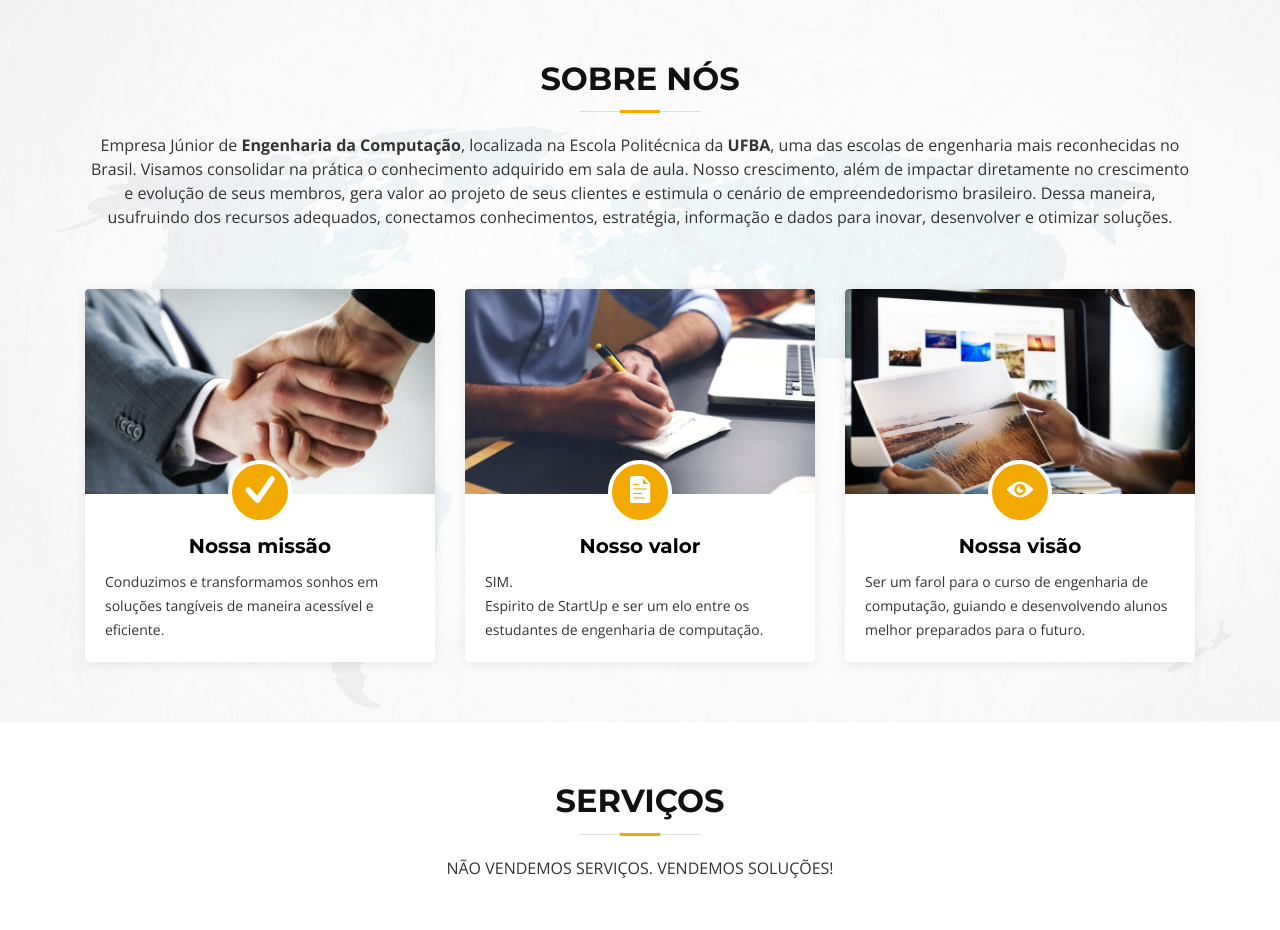
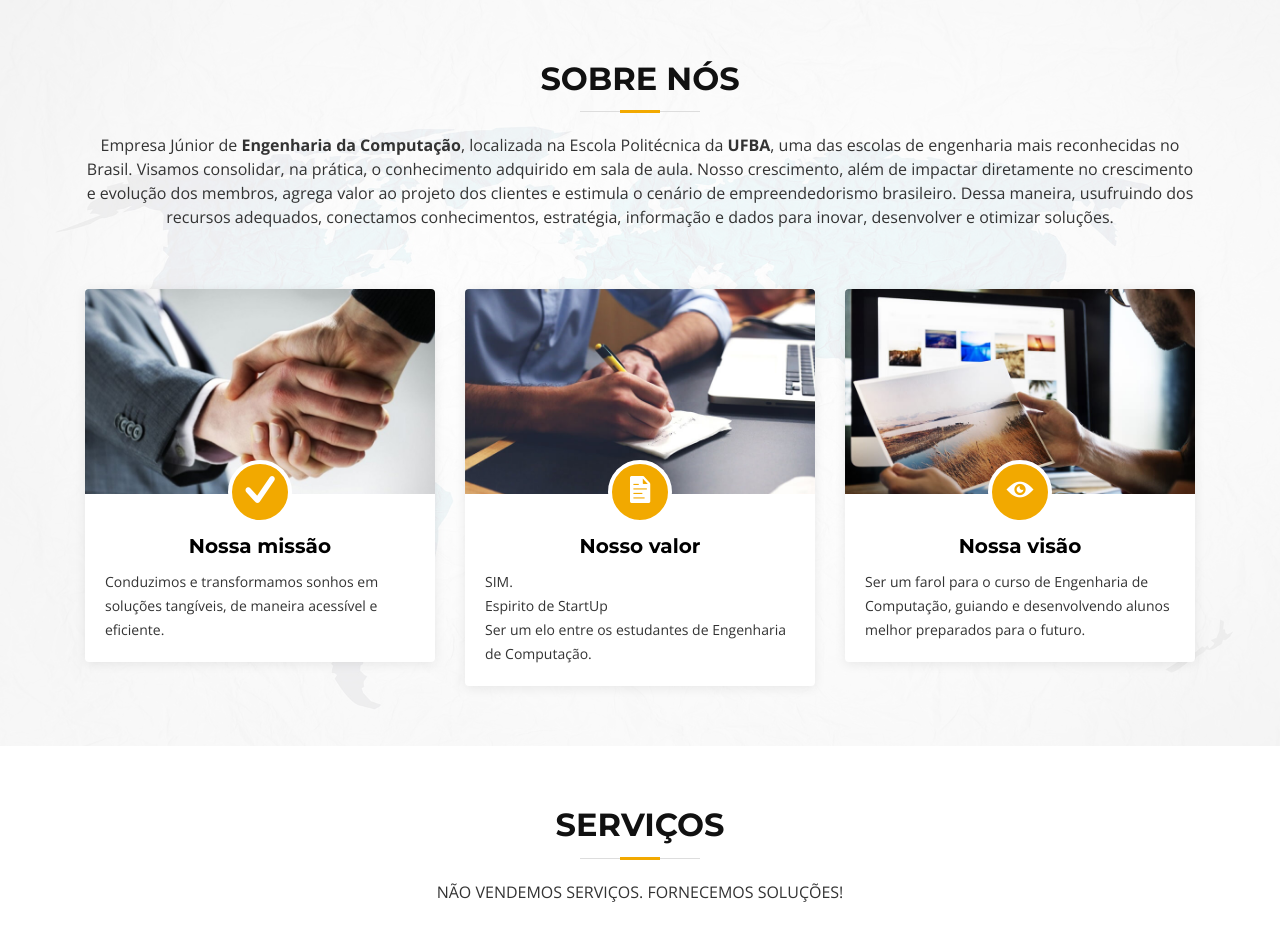
Before and after one commit to DEV-TITAN/site-TITAN, a plain HTML site: page index.html in a window 1280 px wide. Shown: the part 800-1730 px from the top of the page. Drawn offline with nearby package versions, Linux system fonts and the light colour scheme; files whose address does not match are found by name.

Commit message:
Atualização
Acentos, informação do prosel, correção textual.

```diff
--- a/index.html
+++ b/index.html
@@ -121,9 +121,9 @@
           <h3>Sobre nós</h3>
         <p>Empresa Júnior de <b>Engenharia da Computação</b>, localizada na Escola Politécnica da <b>UFBA</b>,
           uma das escolas de engenharia mais reconhecidas no Brasil.
-          Visamos consolidar na prática o conhecimento adquirido em sala de aula.
-          Nosso crescimento, além de impactar diretamente no crescimento e evolução de seus membros,
-          gera valor ao projeto de seus clientes e estimula o cenário de empreendedorismo brasileiro.
+          Visamos consolidar, na prática, o conhecimento adquirido em sala de aula.
+          Nosso crescimento, além de impactar diretamente no crescimento e evolução dos membros,
+          agrega valor ao projeto dos clientes e estimula o cenário de empreendedorismo brasileiro.
           Dessa maneira, usufruindo dos recursos adequados, conectamos conhecimentos, estratégia,
           informação e dados para inovar, desenvolver e otimizar soluções.</p>
         </header>
@@ -138,7 +138,7 @@
               </div>
               <h2 class="title">Nossa missão</h2>
               <p>
-                Conduzimos e transformamos sonhos em soluções tangíveis de maneira acessível e eficiente.
+                Conduzimos e transformamos sonhos em soluções tangíveis, de maneira acessível e eficiente.
               </p>
             </div>
           </div>
@@ -151,7 +151,8 @@
               </div>
               <h2 class="title">Nosso valor</h2>
               <p>
-                SIM. <br>Espirito de StartUp e ser um elo entre os estudantes de engenharia de computação.
+                SIM. <br>Espirito de StartUp <br>
+                 Ser um elo entre os estudantes de Engenharia de Computação.
               </p>
             </div>
           </div>
@@ -164,7 +165,7 @@
               </div>
               <h2 class="title">Nossa visão</h2>
               <p>
-                Ser um farol para o curso de engenharia de computação, guiando e desenvolvendo alunos melhor preparados para o futuro.
+                Ser um farol para o curso de Engenharia de Computação, guiando e desenvolvendo alunos melhor preparados para o futuro.
               </p>
             </div>
           </div>
@@ -182,7 +183,7 @@
 
         <header class="section-header wow fadeInUp">
           <h3>Serviços</h3>
-          <p>NÃO VENDEMOS SERVIÇOS. VENDEMOS SOLUÇÕES!</p>
+          <p>NÃO VENDEMOS SERVIÇOS. FORNECEMOS SOLUÇÕES!</p>
         </header>
 
         <div class="row">
@@ -190,7 +191,7 @@
           <div class="col-lg-4 col-md-6 box wow bounceInUp" data-wow-duration="1.4s">
             <div class="icon"><i class="ion-android-globe"></i></div>
             <h4 class="title">Website</h4>
-            <p class="description">Um website profissional é essencial para qualquer negócio que entende a importância de se posicionar online. Nossos websites são totalmente responsivos e se adequam a qualquer dispositivo.</p>
+            <p class="description">Um website profissional é essencial para qualquer negócio que entende a importância de se posicionar on-line. Nossos websites são totalmente responsivos e se adequam a qualquer dispositivo.</p>
           </div>
           <div class="col-lg-4 col-md-6 box wow bounceInUp" data-wow-duration="1.4s">
             <div class="icon"><i class="ion-android-phone-portrait"></i></div>
@@ -228,7 +229,7 @@
     ============================-->
     <section id="call-to-action" class="wow fadeIn">
       <div class="container text-center">
-        <h3>Processo Seletivo 2020.2</h3>
+        <h3>Processo Seletivo 2021</h3>
         <a class="cta-btn" href="https://www.instagram.com/titan_ufba/" target="_blank">EM BREVE</a>
       </div>
     </section><!-- #call-to-action -->
@@ -475,7 +476,8 @@
             <div class="contact-address">
               <i class="ion-ios-location-outline"></i>
               <h3>Endereço</h3>
-              <address>Politécnica UFBA - 8° andar - Sala 8.3.5<br> Rua Prof. Aristídes Novis, 2 - Federação, 40210-630, Salvador-BA</address>
+              <address>Escola Politécnica da UFBA <br>8° andar - Sala 8.03.05<br> Rua Prof. Aristídes Novis, 2 - Federação, <br>40210-630 Salvador - BA</address>
+
             </div>
           </div>
 
@@ -576,7 +578,7 @@
 
           <div class="col-lg-3 col-md-6 footer-newsletter">
             <h4>Horário de Funcionamento</h4>
-            <p>Devido aos recentes acontecimentos, nossos time está atuando exclusivamente em home office. <br> <br> A TITAN agradece a sua compreensão.</p>
+            <p>Devido aos recentes acontecimentos, nossos time está atuando exclusivamente em home office. <br> <br> A TITAN agradece à sua compreensão.</p>
             <p>Segunda à Sexta | 14:00 às 19:00</p>
           </div>
 
```
